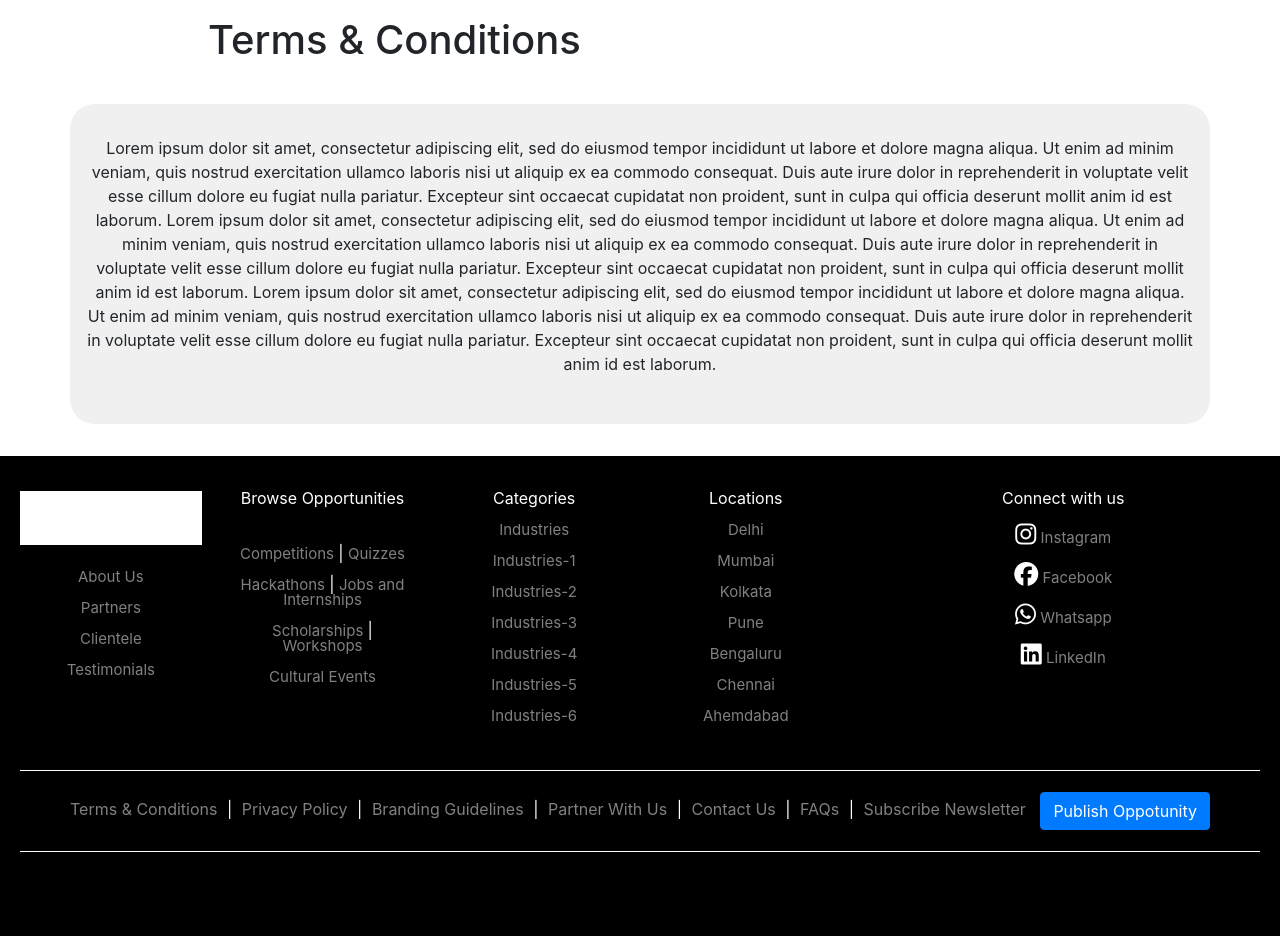
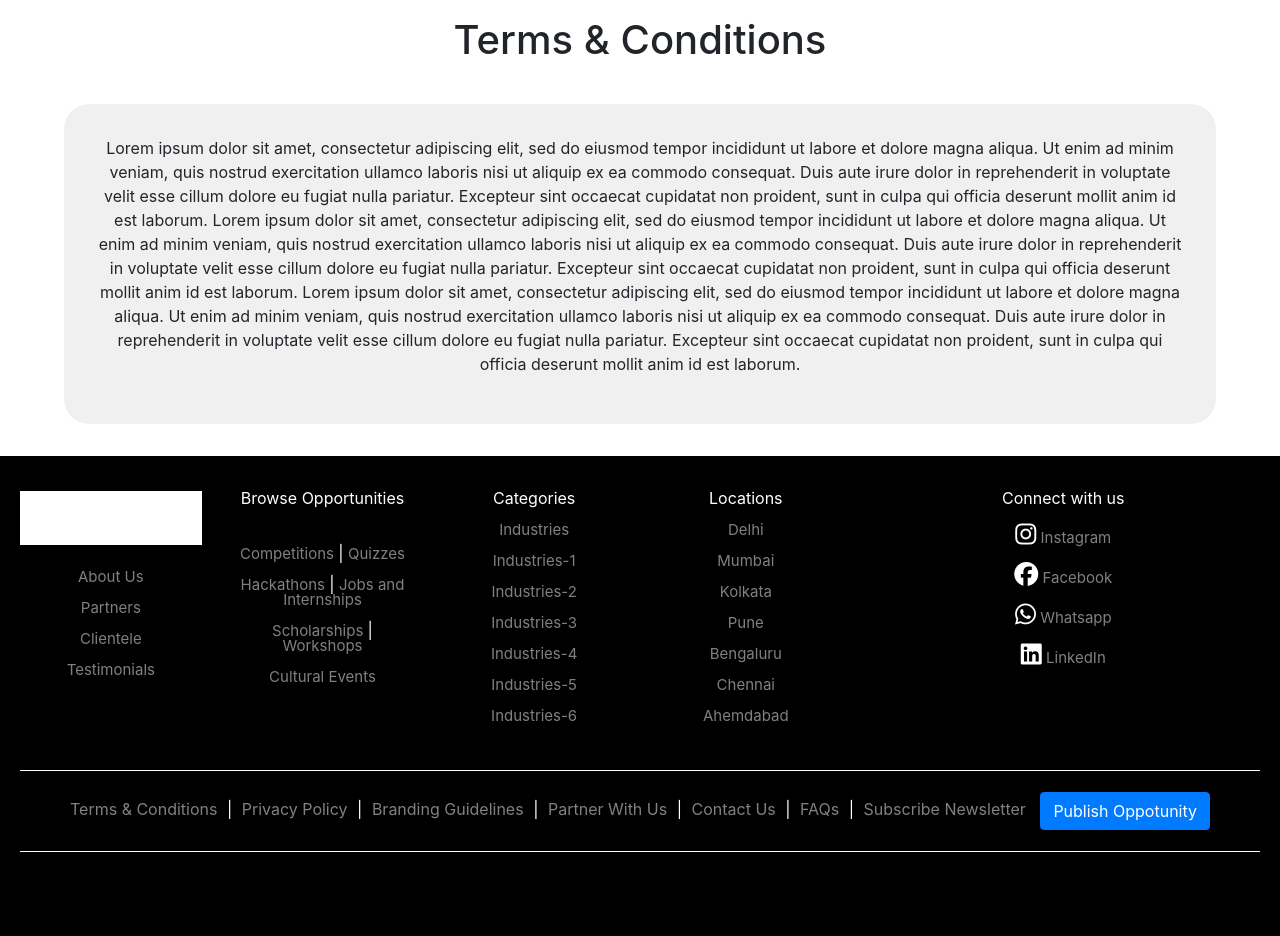
Before and after one commit to baidbhumi27/Website-1, a PHP site: page /terms.php in a window 1280 px wide. Shown: the part 56-992 px from the top of the page. Run offline with PHP 8.4, Linux system fonts and the light colour scheme; some libraries are stand-ins or nearby versions.

Commit message:
modified new files

```diff
--- a/terms.php
+++ b/terms.php
@@ -6,10 +6,9 @@
 <link rel="stylesheet" type="text/css" href="css/style_navbar.css">
 <link rel="stylesheet" type="text/css" href="css/style_footer.css">
 <style type="text/css">
-	.display1{
-		padding-left: 13rem;
-	}
 	.container_terms{
+		width: 90%;
+		margin-left: 5%;
 		background-color: #f0f0f0;
 		border-radius: 25px;
 		margin-bottom: 2rem;
@@ -23,9 +22,9 @@
 	require("includes/navbar.php");
 ?>
 <body>
-	<p><h1 class="display1">Terms & Conditions</h1></p>
+	<p><h1 class="display1"><center>Terms & Conditions</center></h1></p>
 	<br>
-	<div class="container container_terms">
+	<div class="container_terms">
 		<p>Lorem ipsum dolor sit amet, consectetur adipiscing elit, sed do eiusmod tempor incididunt ut labore et dolore magna aliqua. Ut enim ad minim veniam, quis nostrud exercitation ullamco laboris nisi ut aliquip ex ea commodo consequat. Duis aute irure dolor in reprehenderit in voluptate velit esse cillum dolore eu fugiat nulla pariatur. Excepteur sint occaecat cupidatat non proident, sunt in culpa qui officia deserunt mollit anim id est laborum. Lorem ipsum dolor sit amet, consectetur adipiscing elit, sed do eiusmod tempor incididunt ut labore et dolore magna aliqua. Ut enim ad minim veniam, quis nostrud exercitation ullamco laboris nisi ut aliquip ex ea commodo consequat. Duis aute irure dolor in reprehenderit in voluptate velit esse cillum dolore eu fugiat nulla pariatur. Excepteur sint occaecat cupidatat non proident, sunt in culpa qui officia deserunt mollit anim id est laborum. Lorem ipsum dolor sit amet, consectetur adipiscing elit, sed do eiusmod tempor incididunt ut labore et dolore magna aliqua. Ut enim ad minim veniam, quis nostrud exercitation ullamco laboris nisi ut aliquip ex ea commodo consequat. Duis aute irure dolor in reprehenderit in voluptate velit esse cillum dolore eu fugiat nulla pariatur. Excepteur sint occaecat cupidatat non proident, sunt in culpa qui officia deserunt mollit anim id est laborum.</p>
 	</div>
 </body>
```
